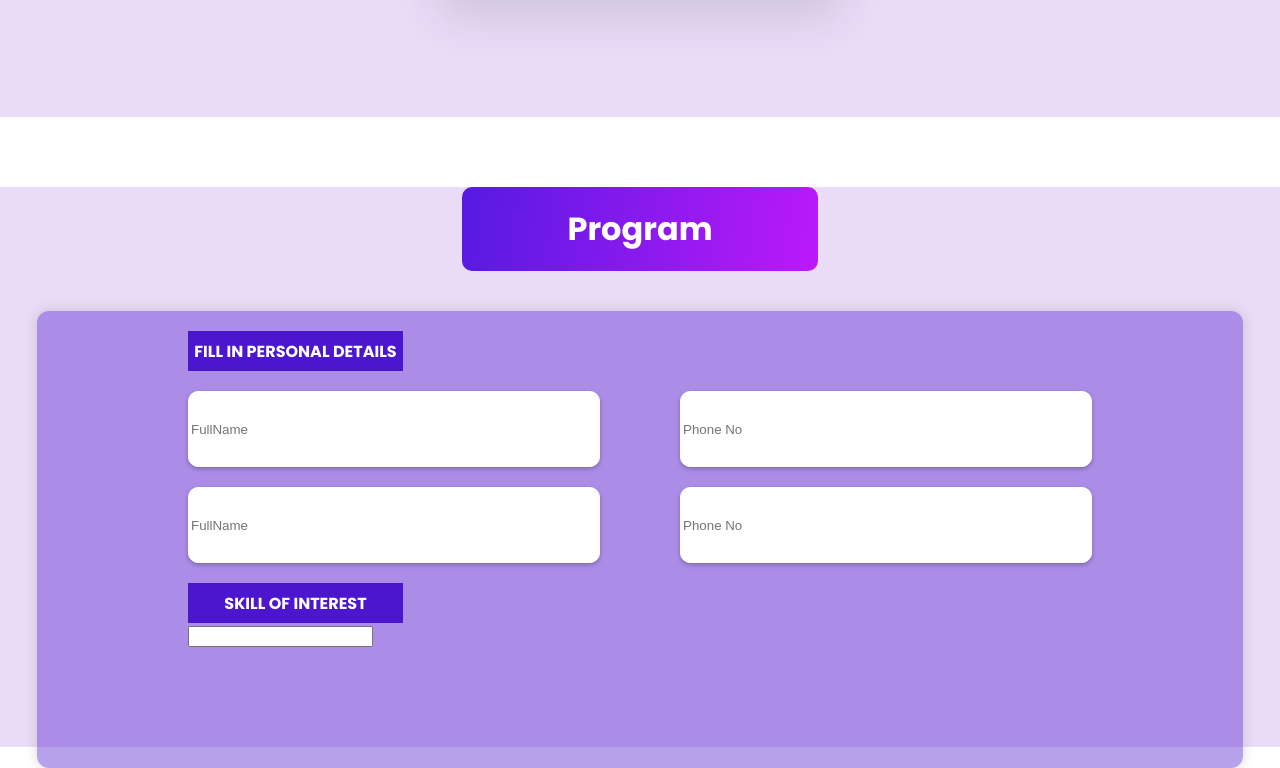
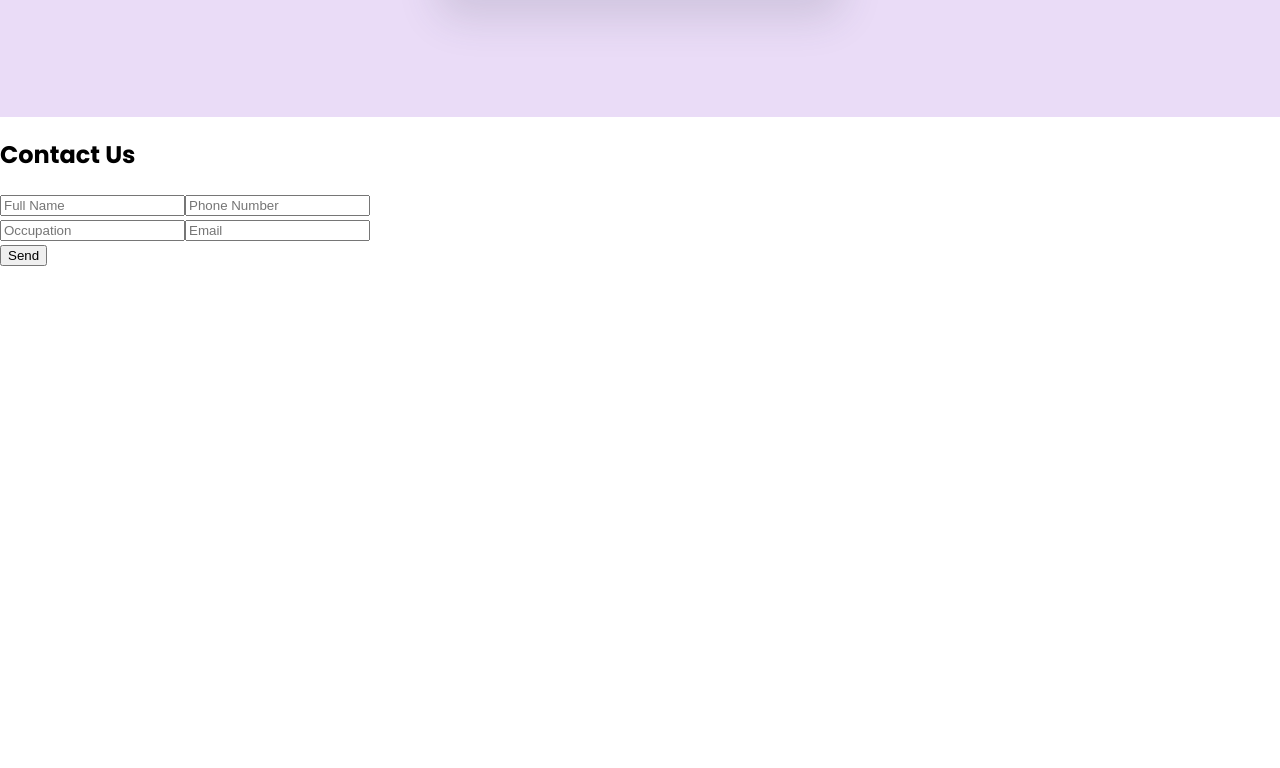
Before and after one commit to Chukuameke/Bit-Academy, a React (Create React App) app in the folder bit-academy/: page / in a window 1280 px wide. Shown: the part 2510-3278 px from the top of the page. After the commit the page ends 2777 px from the top, so only its background shows below. Built offline with nearby package versions, Linux system fonts and the light colour scheme.

Commit message:
made the contact form functional

```diff
--- a/bit-academy/package.json
+++ b/bit-academy/package.json
@@ -6,9 +6,10 @@
     "@testing-library/jest-dom": "^5.17.0",
     "@testing-library/react": "^13.4.0",
     "@testing-library/user-event": "^13.5.0",
+    "emailjs-com": "^3.2.0",
     "react": "^18.3.1",
     "react-dom": "^18.3.1",
-    "react-scripts": "5.0.1",
+    "react-scripts": "^3.0.1",
     "web-vitals": "^2.1.4"
   },
   "scripts": {
--- a/bit-academy/src/App.js
+++ b/bit-academy/src/App.js
@@ -1,7 +1,8 @@
+import React from 'react';
 import Header from "./header"
 import Hero from "./hero"
 import Program from "./program";
-import Form from "./form"
+import Form from "./ContactForm"
 
 function App() {
   return (
--- /dev/null
+++ b/bit-academy/src/ContactForm.jsx
@@ -0,0 +1,84 @@
+import React, { useState } from 'react';
+import emailjs from 'emailjs-com';
+
+const Form = () => {
+  const [formData, setFormData] = useState({
+    name: '',
+    phoneNo: '',
+    occupation: '',
+    email: '',
+    message: '',
+  });
+
+  const handleChange = (e) => {
+    setFormData({ ...formData, [e.target.name]: e.target.value });
+  };
+
+  const handleSubmit = (e) => {
+    e.preventDefault();
+
+    emailjs.sendForm('service_vq7mvwa', 'template_euorv1d', e.target, '6f0w5dfAcK6MnNWx4')
+      .then((result) => {
+        console.log(result.text);
+        alert('Message sent successfully!');
+      }, (error) => {
+        console.log(error.text);
+        alert('Failed to send message. Please try again.');
+      });
+
+    setFormData({
+      name: '',
+      phoneNo: '',
+      occupation: '',
+      email: '',
+      message: '',
+    });
+  };
+
+  return (
+    <div>
+      <h2>Contact Us</h2>
+      <form onSubmit={handleSubmit}>
+      <div>
+          <input
+            type="text"
+            name="name"
+            placeholder="Full Name"
+            value={formData.name}
+            onChange={handleChange}
+            required
+          />
+          <input
+            type="number"
+            name="phoneNo"
+            placeholder="Phone Number"
+            value={formData.phoneNo}
+            onChange={handleChange}
+            required
+          />
+        </div>
+        <div>
+          <input
+            type="text"
+            name="occupation"
+            placeholder="Occupation"
+            value={formData.occupation}
+            onChange={handleChange}
+            required
+          />
+          <input
+            type="email"
+            name="email"
+            placeholder="Email"
+            value={formData.email}
+            onChange={handleChange}
+            required
+          />
+        </div>
+        <button type="submit">Send</button>
+      </form>
+    </div>
+  );
+};
+
+export default Form;
--- a/bit-academy/src/form.jsx
+++ /dev/null
@@ -1,40 +0,0 @@
-import React from 'react'
-
-function form() {
-    return (
-        <div>
-            <div className="form-container">
-               <div className="form-con">
-               <div className='program-border'>
-                    <h1>Program</h1>
-                </div>
-               </div>
-               <div className="input-background">
-              <div className='input-content'>
-                <form action="post">
-                <div className='form-text'>
-                    <p>FILL IN PERSONAL DETAILS</p>
-                </div>
-                    <div className="input">
-                        <input type="text" name="" id="" placeholder='FullName' />
-                        <input type="text" name="" id="" placeholder='Phone No' />
-                    </div>
-
-                    <div className="input input1">
-                        <input type="text" name="" id="" placeholder='FullName' />
-                        <input type="text" name="" id="" placeholder='Phone No' />
-                    </div>
-                    <div className='form-text'>
-                    <p>SKILL OF INTEREST</p>
-                </div>
-                <input type="" />
-                </form>
-              </div>
-
-              </div>
-            </div>
-        </div>
-    )
-}
-
-export default form
```
Also changed, not shown: 1 other file (tests, documents, lock files or other folders).
